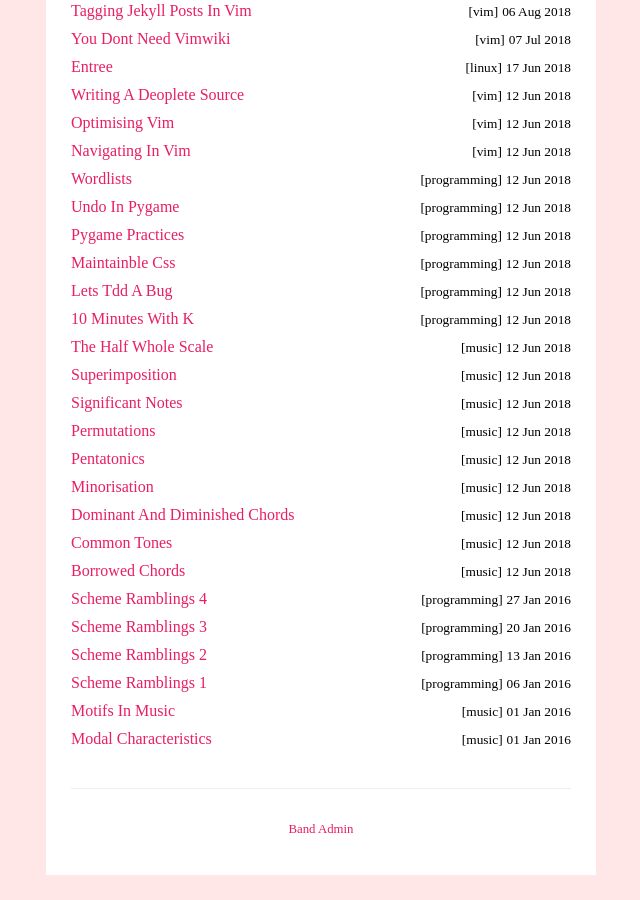
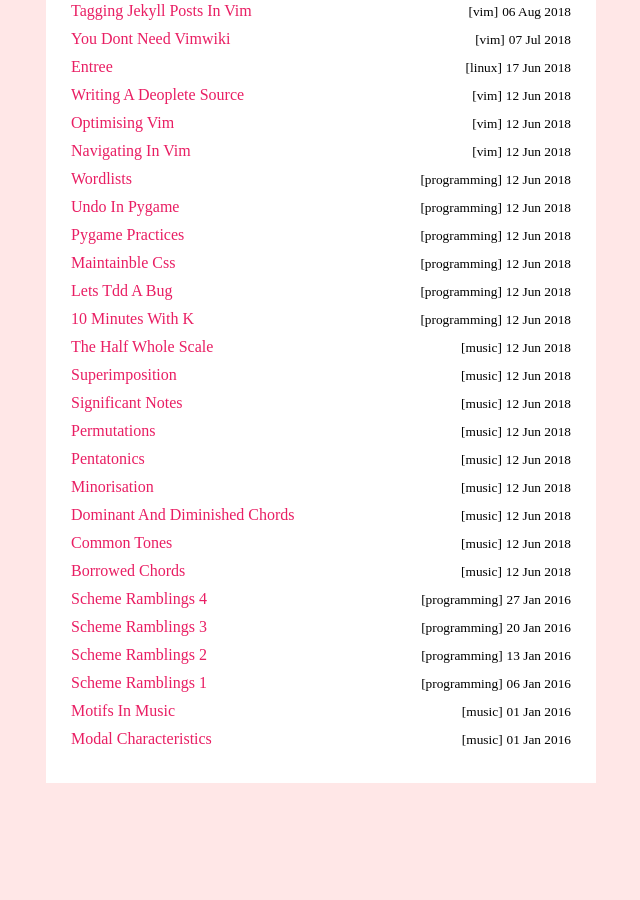
Before and after one commit to joereynolds/joereynolds.github.io, a Jekyll site: the page built from index.html, in a window 1280 px wide and 900 px high, scrolled down 1222 px. Shown: the whole window, without its empty margins (319-959 px from the left). Built offline with Jekyll 4.4.1, drawn with Linux system fonts in a browser that asks for light colours; after the commit the page ends 2030 px from its top, so only the background shows below that.

Commit message:
Remove link

```diff
--- a/index.html
+++ b/index.html
@@ -34,6 +34,6 @@ Here's a dated teaser:
     </ul>
 </div>
 
-<footer style="margin-top: 40px; padding-top: 20px; border-top: 1px solid #eee; text-align: center; font-size: 0.8em;">
-    <p><a href="/band.html">Band Admin</a></p>
-</footer>
+<!-- <footer style="margin-top: 40px; padding-top: 20px; border-top: 1px solid #eee; text-align: center; font-size: 0.8em;"> -->
+<!--     <p><a href="/band.html">Band Admin</a></p> -->
+<!-- </footer> -->
```
